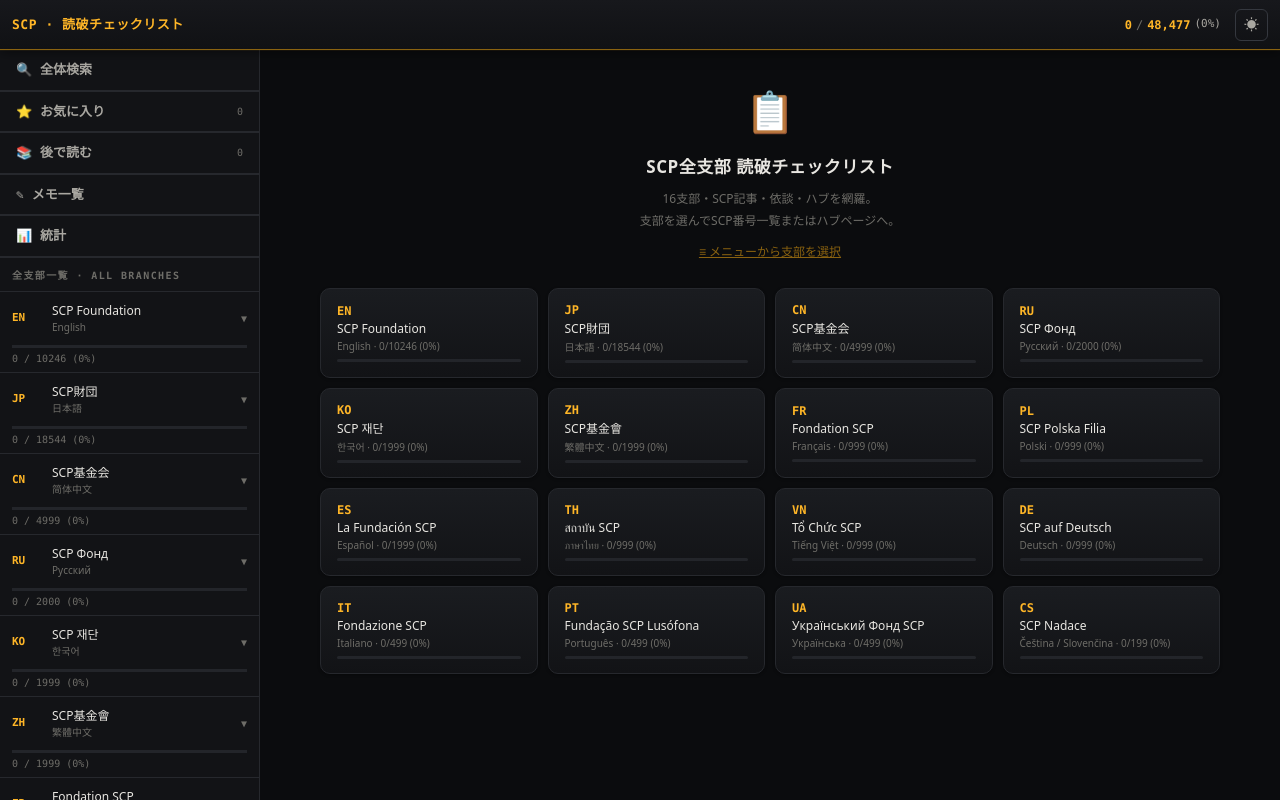
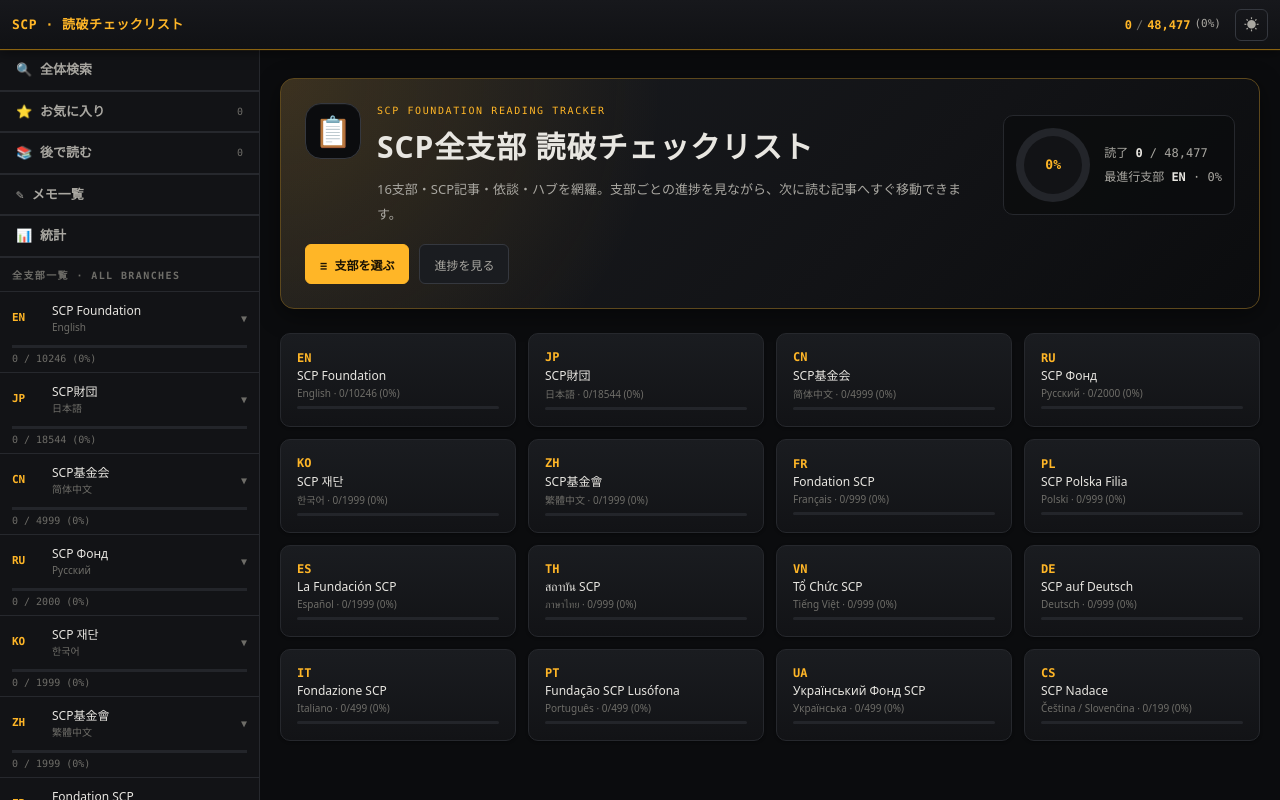
Before and after one commit to Tetsuya4869/scp-central-site, a React (Vite) app: page / in a window 1280 px wide. Built offline with nearby package versions, Linux system fonts and the light colour scheme.

Commit message:
Improve welcome dashboard UI

```diff
--- a/src/App.css
+++ b/src/App.css
@@ -717,7 +717,7 @@
 /* Sticky column header row */
 .article-header-row {
   display: grid;
-  grid-template-columns: 44px 1fr 60px 40px 36px;
+  grid-template-columns: 1fr 60px 40px 36px 36px 72px 52px;
   background: var(--bg-1);
   border-bottom: 1px solid var(--border-light);
   flex-shrink: 0;
@@ -1063,18 +1063,57 @@
   display: flex;
   flex-direction: column;
   align-items: center;
-  padding: 32px 16px 40px;
+  padding: 28px 16px 40px;
   color: var(--text-3);
   text-align: center;
 }
 
+.welcome-hero {
+  width: 100%;
+  max-width: 980px;
+  display: grid;
+  grid-template-columns: minmax(0, 1fr) auto;
+  gap: 18px;
+  align-items: center;
+  padding: 24px;
+  border: 1px solid color-mix(in srgb, var(--accent-dim) 55%, var(--border));
+  border-radius: var(--radius-l);
+  background:
+    radial-gradient(circle at top left, color-mix(in srgb, var(--accent) 18%, transparent), transparent 38%),
+    linear-gradient(135deg, var(--bg-2) 0%, var(--bg-1) 62%, var(--bg-0) 100%);
+  box-shadow: var(--shadow-2);
+  text-align: left;
+}
+
+.welcome-hero-copy {
+  display: flex;
+  gap: 16px;
+  align-items: flex-start;
+  min-width: 0;
+}
+
 .welcome-logo {
-  font-size: 40px;
-  margin-bottom: 12px;
+  display: grid;
+  place-items: center;
+  width: 56px;
+  height: 56px;
+  border: 1px solid var(--border-light);
+  border-radius: 16px;
+  background: var(--bg-0);
+  font-size: 30px;
+  box-shadow: inset 0 1px 0 rgba(255, 255, 255, 0.04);
+  flex-shrink: 0;
+}
+
+.welcome-kicker {
+  margin-bottom: 6px;
+  color: var(--accent-bright);
+  font-size: 10px;
+  letter-spacing: 0.16em;
 }
 
 .welcome-title {
-  font-size: 17px;
+  font-size: clamp(20px, 3vw, 30px);
   font-weight: bold;
   font-family: var(--font-sans);
   color: var(--text-1);
@@ -1083,39 +1122,112 @@
 }
 
 .welcome-sub {
-  font-size: 12px;
+  max-width: 620px;
+  font-size: 13px;
   font-family: var(--font-sans);
   line-height: 1.9;
-  color: var(--text-3);
-}
-
-.welcome-hint {
-  display: inline-block;
-  margin-top: 8px;
-  color: var(--accent-dim);
+  color: var(--text-2);
+}
+
+.welcome-hero-panel {
+  display: flex;
+  align-items: center;
+  gap: 14px;
+  padding: 12px;
+  border: 1px solid var(--border);
+  border-radius: var(--radius-m);
+  background: color-mix(in srgb, var(--bg-0) 78%, transparent);
+}
+
+.welcome-progress-ring {
+  width: 74px;
+  height: 74px;
+  display: grid;
+  place-items: center;
+  border-radius: 50%;
+  background: conic-gradient(var(--accent-bright) var(--progress), var(--bg-3) 0);
+  position: relative;
+  flex-shrink: 0;
+}
+
+.welcome-progress-ring::before {
+  content: '';
+  position: absolute;
+  inset: 8px;
+  border-radius: 50%;
+  background: var(--bg-1);
+}
+
+.welcome-progress-ring span {
+  position: relative;
+  color: var(--accent-bright);
+  font-weight: bold;
+}
+
+.welcome-hero-stats {
+  display: flex;
+  flex-direction: column;
+  gap: 6px;
+  color: var(--text-2);
+  font-size: 12px;
+  white-space: nowrap;
+}
+
+.welcome-hero-stats strong {
+  color: var(--text-1);
+}
+
+.welcome-actions {
+  grid-column: 1 / -1;
+  display: flex;
+  gap: 10px;
+  flex-wrap: wrap;
+}
+
+.welcome-primary-action,
+.welcome-secondary-action {
+  min-height: 40px;
+  padding: 9px 14px;
+  border-radius: var(--radius-s);
+  font-family: var(--font-mono);
+  font-size: 12px;
   cursor: pointer;
-  text-decoration: underline;
-  text-decoration-color: var(--accent-dim);
-}
-
-.welcome-hint:hover {
-  color: var(--accent-bright);
+  transition: transform var(--dur-fast), border-color var(--dur-fast), background var(--dur-fast);
+}
+
+.welcome-primary-action {
+  color: #1a1204;
+  background: var(--accent-bright);
+  border: 1px solid var(--accent-bright);
+  font-weight: bold;
+}
+
+.welcome-secondary-action {
+  color: var(--text-2);
+  background: var(--bg-2);
+  border: 1px solid var(--border-light);
+}
+
+.welcome-primary-action:hover,
+.welcome-secondary-action:hover {
+  transform: translateY(-1px);
+  border-color: var(--accent);
 }
 
 .welcome-grid {
   display: grid;
-  grid-template-columns: repeat(auto-fill, minmax(180px, 1fr));
-  gap: 10px;
+  grid-template-columns: repeat(auto-fill, minmax(190px, 1fr));
+  gap: 12px;
   margin-top: 24px;
   width: 100%;
-  max-width: 900px;
+  max-width: 980px;
 }
 
 .welcome-branch-card {
   background: linear-gradient(180deg, var(--bg-2) 0%, var(--bg-1) 100%);
   border: 1px solid var(--border);
   border-radius: var(--radius-m);
-  padding: 14px 16px;
+  padding: 16px;
   cursor: pointer;
   text-align: left;
   transition: transform var(--dur-base) var(--ease),
@@ -1755,13 +1867,19 @@
     display: none;
   }
 
-  /* Article grid: hide badge column on mobile (base rule; overridden below) */
+  /* Article grid: keep the highest-frequency actions visible on mobile */
   .article-header-row,
   .article-row {
-    grid-template-columns: 1fr 40px 36px 36px 52px;
-  }
-
-  .col-badges {
+    grid-template-columns: minmax(0, 1fr) 40px 36px 36px 52px;
+  }
+
+  .article-link-zone {
+    grid-column: span 1;
+    grid-template-columns: minmax(0, 1fr);
+  }
+
+  .col-badges,
+  .col-myrating {
     display: none;
   }
 
@@ -1817,8 +1935,18 @@
     padding: 24px 12px 32px;
   }
 
-  .welcome-hint {
-    display: block;
+  .welcome-hero {
+    grid-template-columns: 1fr;
+    padding: 18px;
+  }
+
+  .welcome-hero-copy {
+    flex-direction: column;
+    gap: 12px;
+  }
+
+  .welcome-hero-panel {
+    justify-content: space-between;
   }
 }
 
--- a/src/App.jsx
+++ b/src/App.jsx
@@ -353,15 +353,43 @@
     return { branch, done, total, pct: total > 0 ? Math.round((done / total) * 100) : 0 }
   }), [countChecked])
 
+  const totalArticles = branchCards.reduce((sum, card) => sum + card.total, 0)
+  const totalRead = branchCards.reduce((sum, card) => sum + card.done, 0)
+  const overallPct = totalArticles > 0 ? Math.round((totalRead / totalArticles) * 100) : 0
+  const topBranch = branchCards.reduce((best, card) => card.pct > best.pct ? card : best, branchCards[0])
+
   return (
     <div className="welcome">
-      <div className="welcome-logo">📋</div>
-      <div className="welcome-title">SCP全支部 読破チェックリスト</div>
-      <div className="welcome-sub">
-        16支部・SCP記事・依談・ハブを網羅。<br />
-        支部を選んでSCP番号一覧またはハブページへ。<br />
-        <span className="welcome-hint" onClick={onOpenSidebar}>≡ メニューから支部を選択</span>
-      </div>
+      <section className="welcome-hero">
+        <div className="welcome-hero-copy">
+          <div className="welcome-logo" aria-hidden="true">📋</div>
+          <div>
+            <div className="welcome-kicker">SCP FOUNDATION READING TRACKER</div>
+            <div className="welcome-title">SCP全支部 読破チェックリスト</div>
+            <div className="welcome-sub">
+              16支部・SCP記事・依談・ハブを網羅。支部ごとの進捗を見ながら、次に読む記事へすぐ移動できます。
+            </div>
+          </div>
+        </div>
+
+        <div className="welcome-hero-panel" aria-label="全体進捗">
+          <div className="welcome-progress-ring" style={{ '--progress': `${overallPct}%` }}>
+            <span>{overallPct}%</span>
+          </div>
+          <div className="welcome-hero-stats">
+            <span>読了 <strong>{totalRead.toLocaleString()}</strong> / {totalArticles.toLocaleString()}</span>
+            {topBranch && <span>最進行支部 <strong>{topBranch.branch.code}</strong> · {topBranch.pct}%</span>}
+          </div>
+        </div>
+
+        <div className="welcome-actions">
+          <button className="welcome-primary-action" onClick={onOpenSidebar}>≡ 支部を選ぶ</button>
+          <button
+            className="welcome-secondary-action"
+            onClick={() => onSelect({ view: 'stats' })}
+          >進捗を見る</button>
+        </div>
+      </section>
 
       {recentlyRead.length > 0 && (
         <div className="welcome-recent">
```
